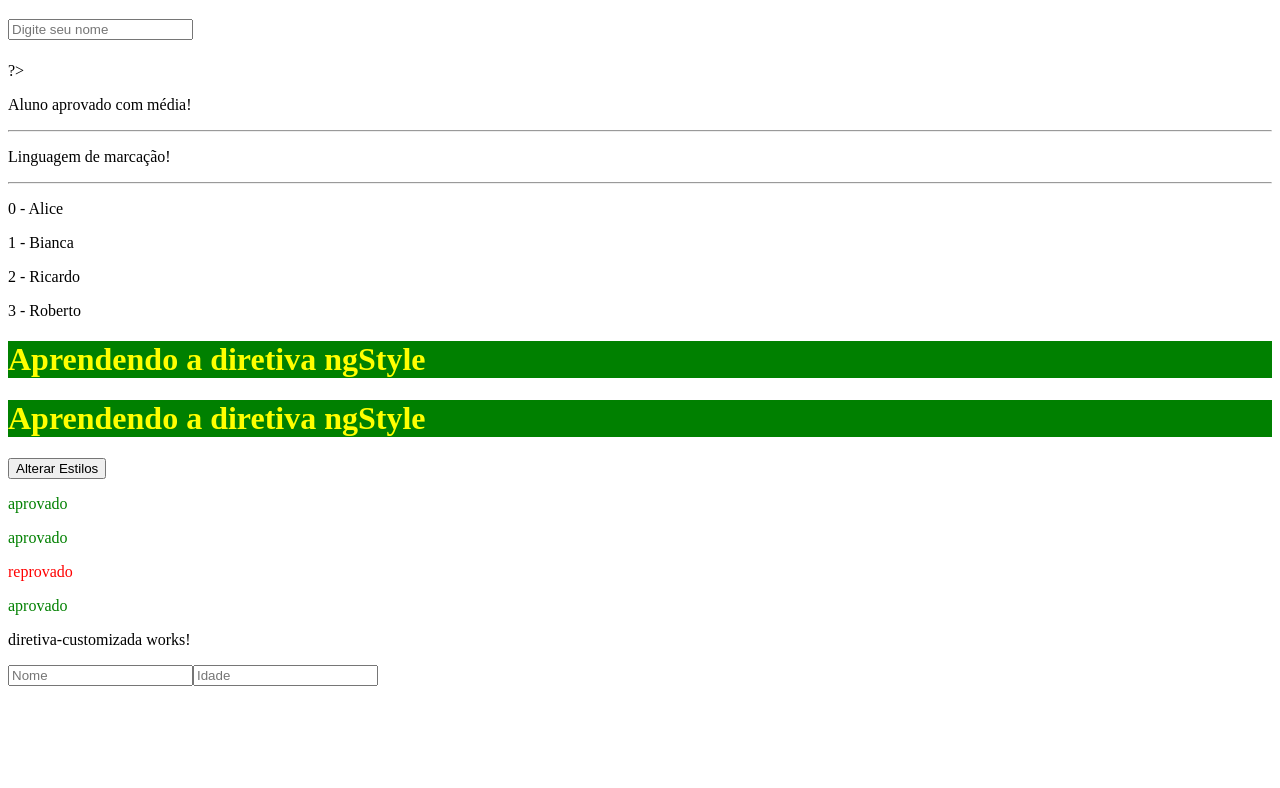
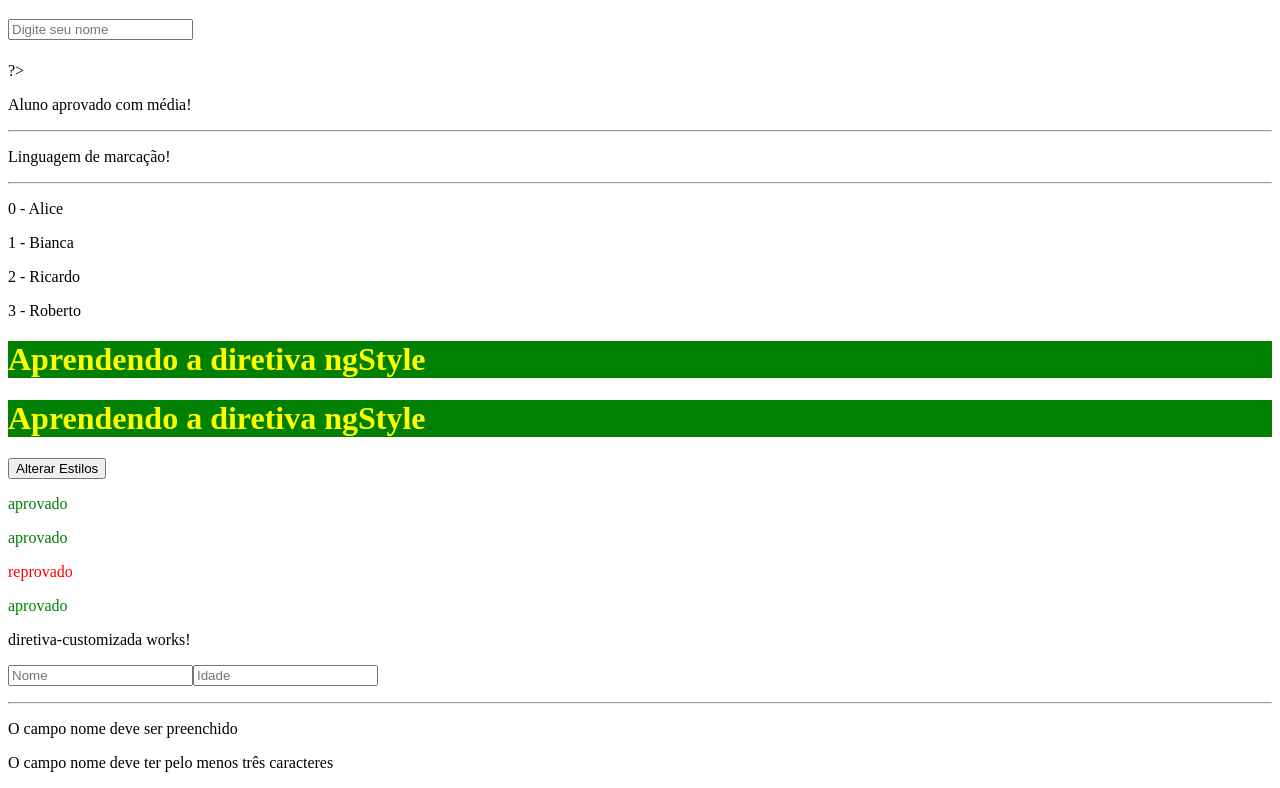
Before and after one commit to gustavogregorio1986/curso-angular, an Angular app: page / in a window 1280 px wide. Shown: the part 854-1642 px from the top of the page. Before the commit the page ends 1556 px from the top, so only its background shows below. Built offline with nearby package versions, Linux system fonts and the light colour scheme.

Commit message:
desenvolver a validação do projeto angular

```diff
--- a/src/app/formulario-reativo/formulario-reativo.component.html
+++ b/src/app/formulario-reativo/formulario-reativo.component.html
@@ -5,3 +5,16 @@
 
 <p>{{pessoa.value.nome}}</p>
 <p>{{pessoa.value.idade}}</p>
+
+<hr>
+
+@if(pessoa.get('nome')?.errors?.['required']){
+    <p>O campo nome deve ser preenchido</p>
+}
+@if(pessoa.get('nome')?.errors?.['required']){
+    <p>O campo nome deve ter pelo menos três caracteres</p>
+}
+
+@if(pessoa.get('nome')?.valid){
+   <p>Nome Valido!</p>
+}
--- a/src/app/formulario-reativo/formulario-reativo.component.ts
+++ b/src/app/formulario-reativo/formulario-reativo.component.ts
@@ -1,5 +1,5 @@
 import { Component } from '@angular/core';
-import { FormControl, FormGroup, ReactiveFormsModule } from '@angular/forms';
+import { FormControl, FormGroup, ReactiveFormsModule, Validators } from '@angular/forms';
 
 @Component({
   selector: 'app-formulario-reativo',
@@ -10,7 +10,7 @@ import { FormControl, FormGroup, ReactiveFormsModule } from '@angular/forms';
 export class FormularioReativoComponent {
 
     pessoa = new FormGroup({
-         nome: new FormControl(''),
-         idade: new FormControl('')
+         nome: new FormControl('', [Validators.required, Validators.maxLength(3)]),
+         idade: new FormControl('', [Validators.required, Validators.max(120)])
     });
 }
```
